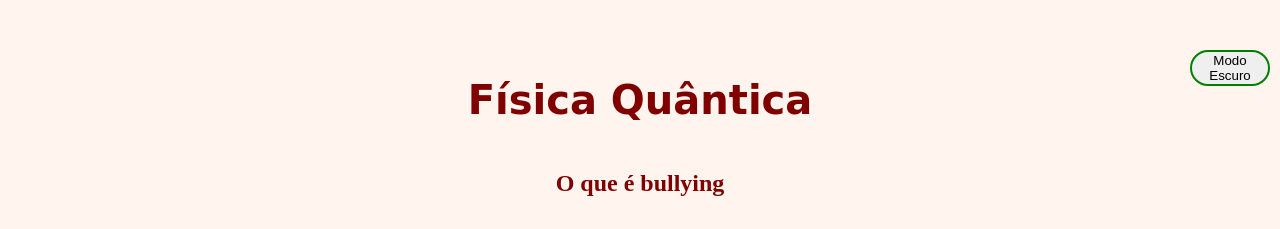
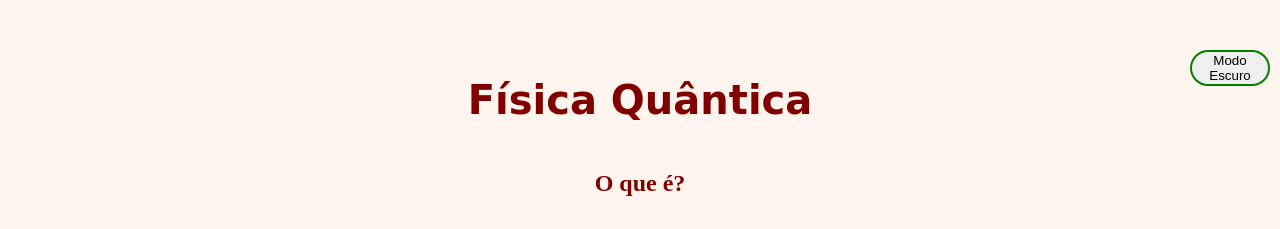
Before and after one commit to bernardogoncalvesrocha-wq/site, a plain HTML site: page index.html in a window 1280 px wide. Shown: the top 229 px of the page. Drawn offline with Linux system fonts and the light colour scheme.

Commit message:
Subtítulo: O que é?

```diff
--- a/index.html
+++ b/index.html
@@ -11,7 +11,7 @@
   </head>
   <body>
     <h1>Física Quântica</h1>
-    <h2> O que é bullying</h2>
+    <h2> O que é?</h2>
     <p> Bullying é um conjunto de violências que se repetem por algum período. Geralmente, são agressões verbais, físicas e psicológicas que humilham, intimidam e traumatizam a vítima. Os danos causados pelo bullying podem ser profundos, como a depressão, distúrbios comportamentais e até o suicídio. Geralmente, acontece na escola.
     </p>
     <a href="https://brasilescola.uol.com.br/sociologia/bullying.htm"target="blank">Fonte</a&gt;
```
